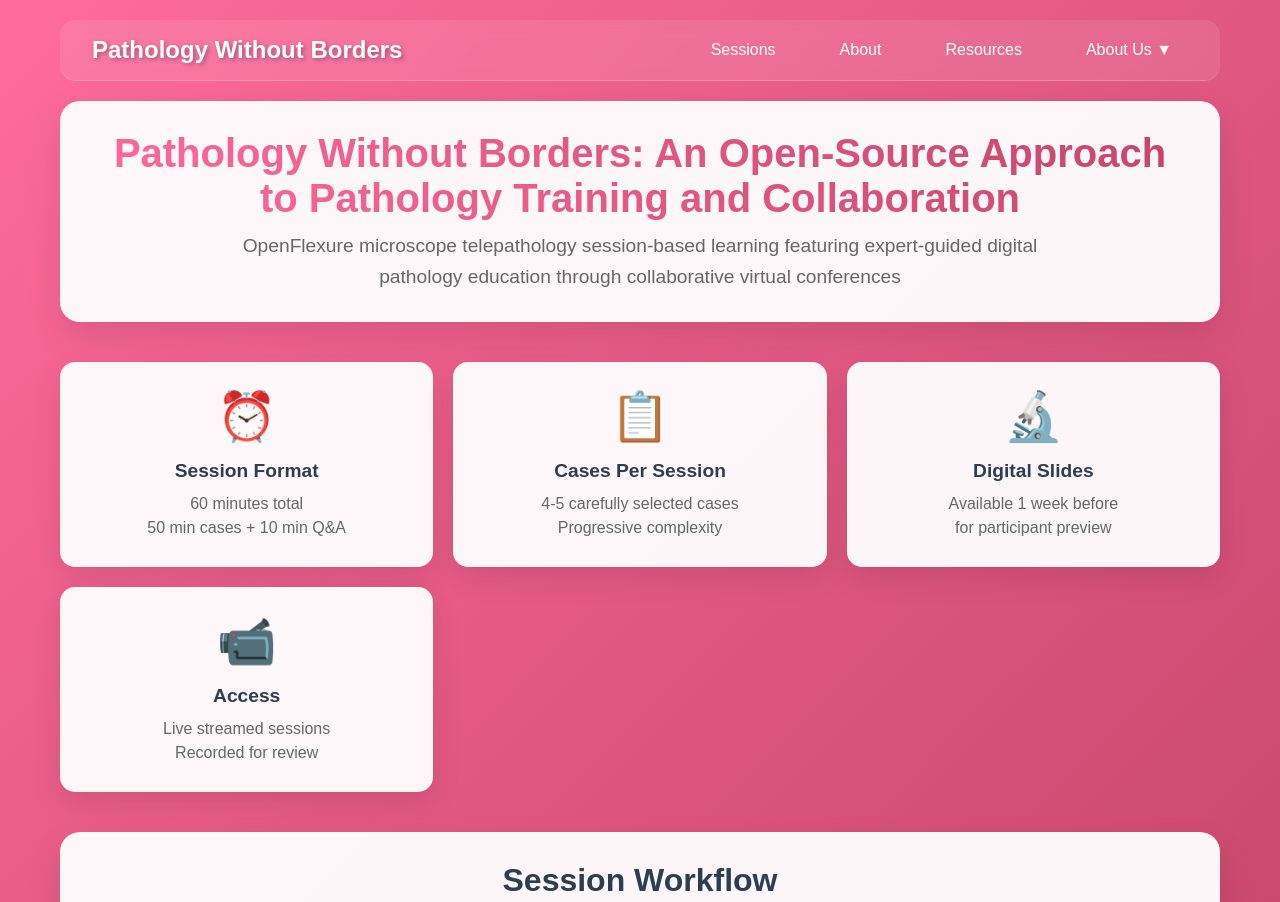
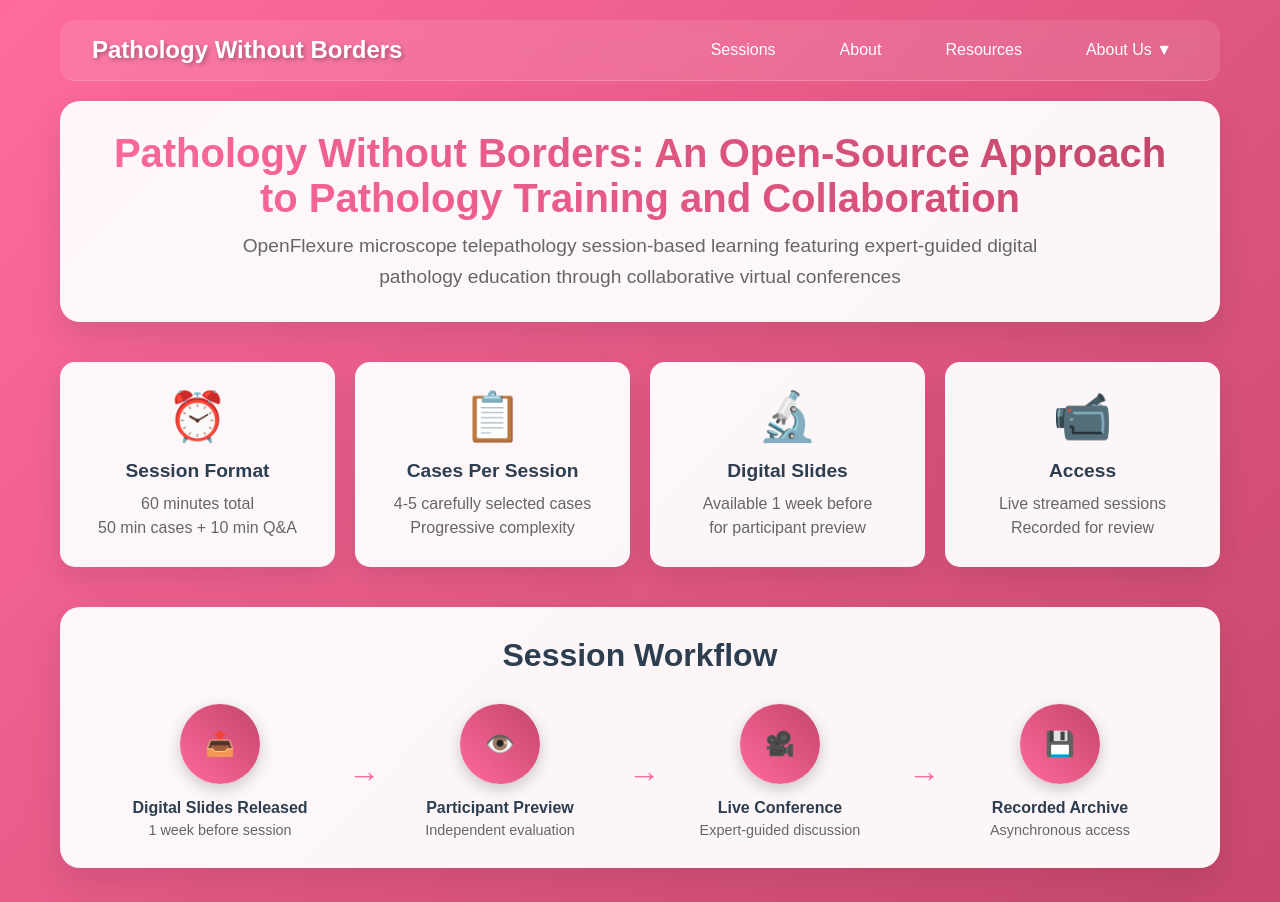
Before and after one commit to dgrosen/pathologywithoutborders, a plain HTML site: page index.html in a window 1280 px wide. Shown: the top 902 px of the page. Drawn offline with Linux system fonts and the light colour scheme.

Commit message:
index.html

```diff
--- a/index.html
+++ b/index.html
@@ -265,7 +265,7 @@
 
         .session-info {
             display: grid;
-            grid-template-columns: repeat(auto-fit, minmax(280px, 1fr));
+            grid-template-columns: repeat(auto-fit, minmax(200px, 1fr));
             gap: 20px;
             margin: 40px 0;
         }
```
